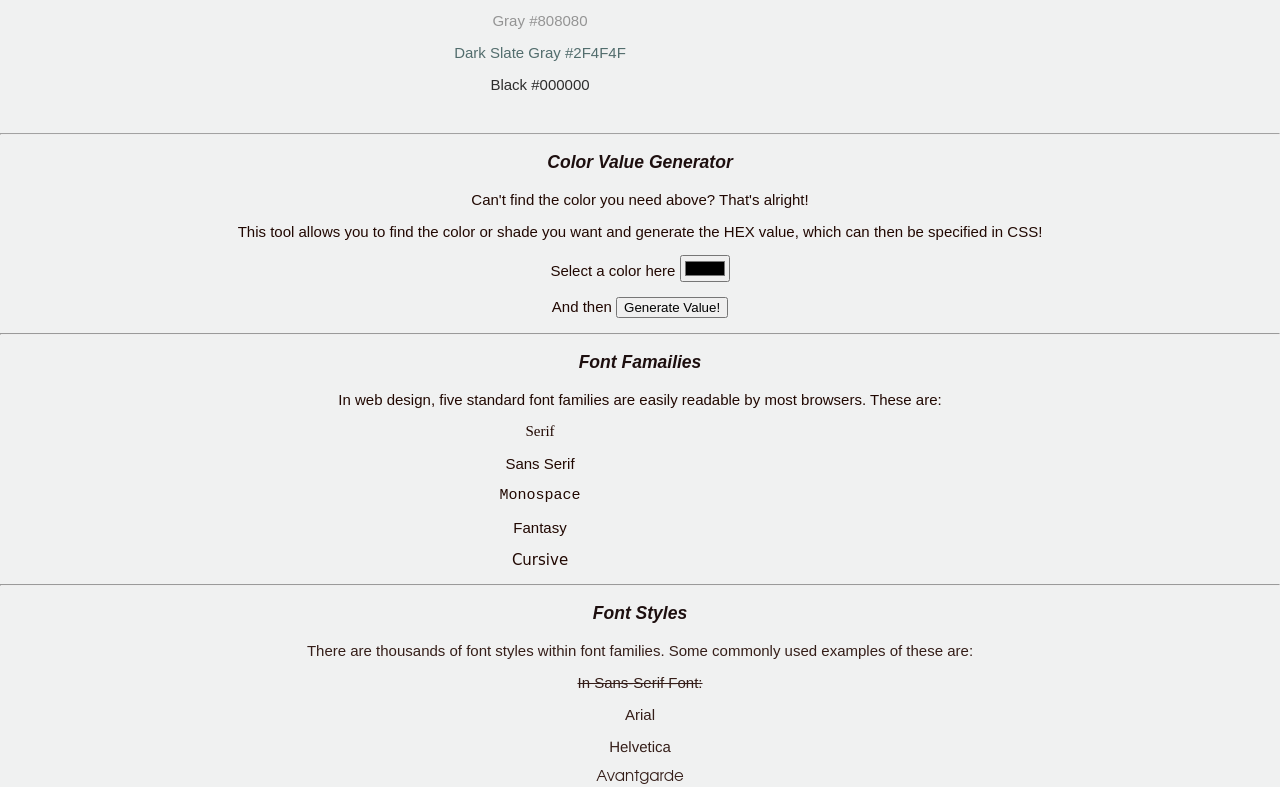
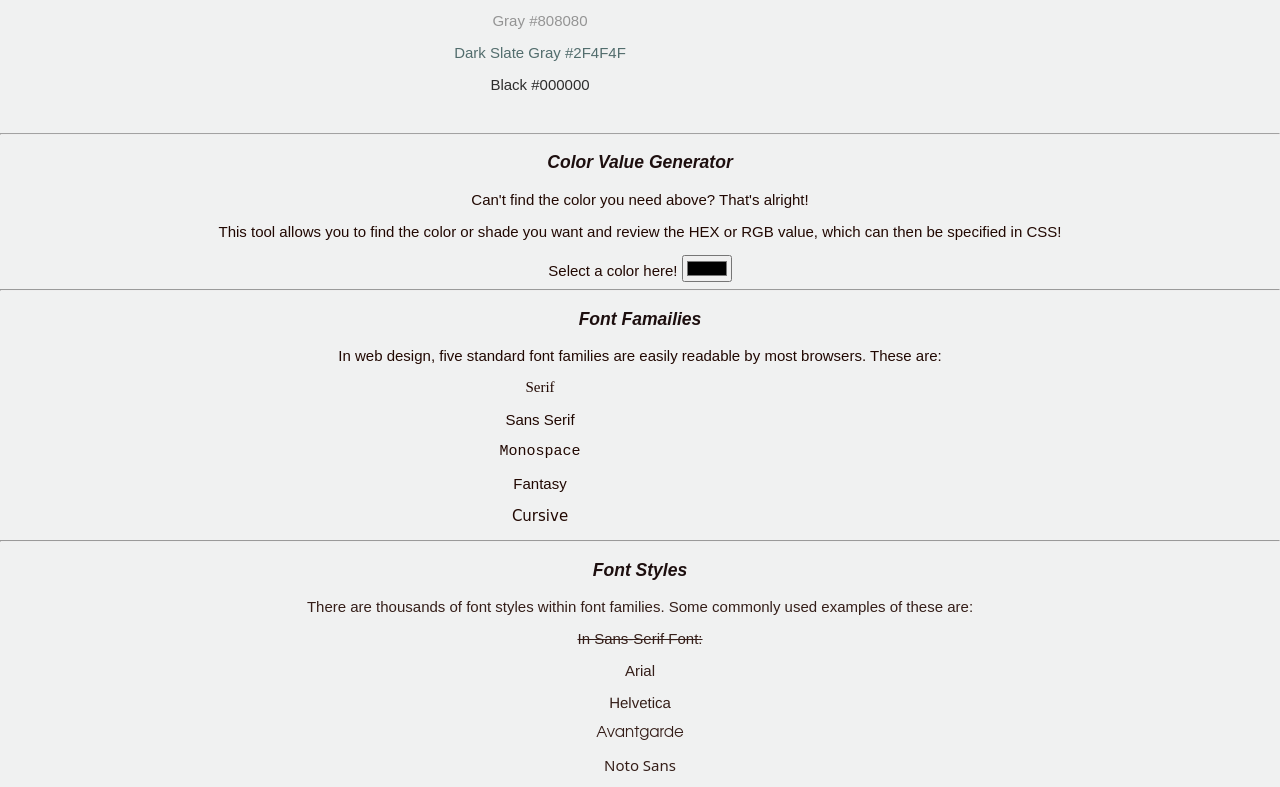
Before and after one commit to teflonjosh/Style-Guide, a plain HTML site: page index.html in a window 1280 px wide. Shown: the part 1099-1886 px from the top of the page. Drawn offline with Linux system fonts and the light colour scheme.

Commit message:
Updating Typo and color input 3.27

```diff
--- a/index.html
+++ b/index.html
@@ -204,7 +204,7 @@ Button {
       <ul class="nav-list">
         <li class="nav-item"><a href="https://teflonjosh.github.io/Resource-Guide-Project/">Home</a></li>
         <li class="nav-item"><a href="#colors">Colors </a></li>
-        <li class="nav-item"><a href="#fonts">Font Famailies</a></li>
+        <li class="nav-item"><a href="#fonts">Font Families</a></li>
         <li class="nav-item"><a href="#styles"> Font Styles</a></li>
         <li class="nav-item"><a href="#headings"> Headings</a></li>
       </ul>
@@ -271,29 +271,14 @@ Button {
 <label><h3>Color Value Generator</h3></label>
   <section class="slide from-left">
     <section id='color-form'>
-        <form name="myform" action="https://echo.zuplo.io/" method="POST">
             <p> Can't find the color you need above? That's alright!</p>
-                <p> This tool allows you to find the color or shade you want and generate the HEX value, which can then be specified in CSS!</p>
-                Select a color here
+                <p> This tool allows you to find the color or shade you want and review the HEX or RGB value, which can then be specified in CSS!</p>
+                Select a color here!
             <input type="color" name="color">
-                <br>
-            <p>And then <input type="button" name="button" value="Generate Value!"
-        onClick="testResults(this.form)"></p>
+          <br>
      </form>
   </section>
-    <hr>
-        <script>
-            // Script for Color Function
-            function testResults (form) {
-                let formData = new FormData(form);
-                let object = {};
-                formData.forEach(function(value, key){
-                object[key] = value;
-                });
-            var json = JSON.stringify(object);
-            alert(JSON.stringify(Object.fromEntries(formData)));
-                }
-        </script>
+<hr>
 <section id="fonts">
     <h3> Font Famailies</h3>
         <section class="slide from-left">
```
